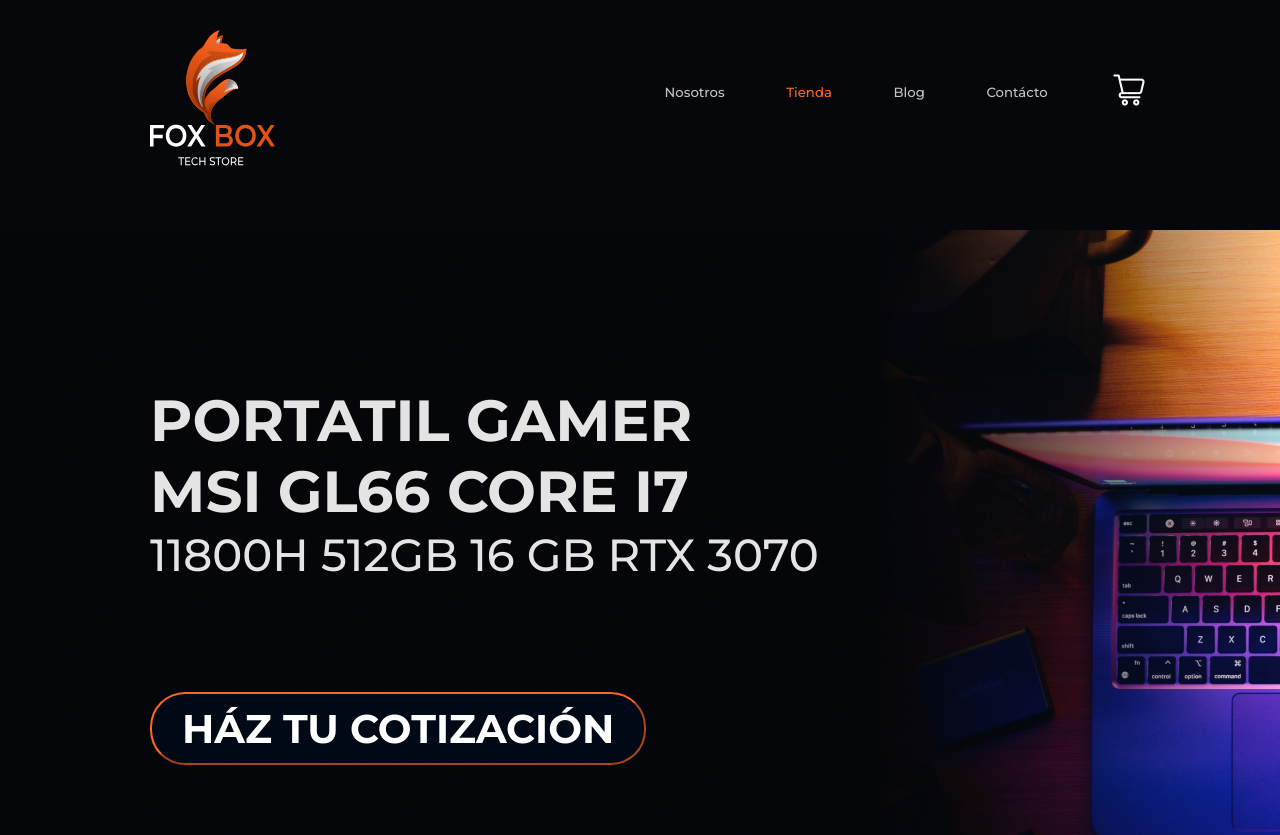
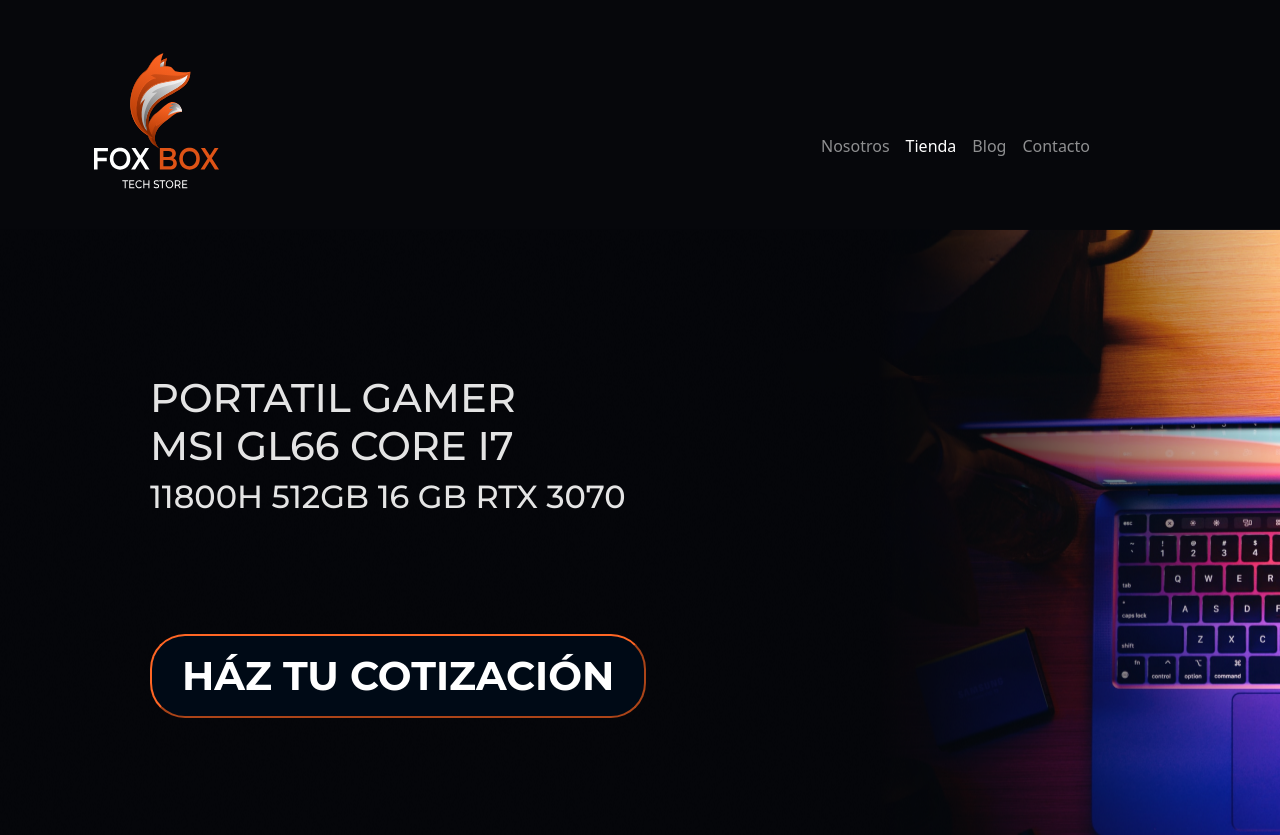
Before and after one commit to Verminius/Foxbox, a plain HTML site: page tienda.html in a window 1280 px wide. Shown: the top 835 px of the page. Drawn offline with nearby package versions, Linux system fonts and the light colour scheme.

Commit message:
organizados detalles

```diff
--- a/css/style.css
+++ b/css/style.css
@@ -352,9 +352,14 @@ contenedorTituloCard {
 
 /* Tienda */
 
+.navBg {
+  background-color: rgba(0, 0, 0, 0);
+}
+
 .contenedorHeaderTienda {
   background-image: url(../img/fondoHeadertienda.png);
   height: auto;
+  width: auto;
 }
 
 .contenedorMenuFiltros {
--- a/tienda.html
+++ b/tienda.html
@@ -5,12 +5,23 @@
     <meta http-equiv="X-UA-Compatible" content="IE=edge" />
     <meta name="viewport" content="width=, initial-scale=1.0" />
     <title>FoxBox | Tienda</title>
+
+    <!--CSS Propio-->
     <link rel="stylesheet" href="css/style.css" />
+
+    <!--Font-->
     <link
       href="https://fonts.googleapis.com/css2?family=Montserrat:wght@100;400;500;700&display=swap"
       rel="stylesheet"
     />
+
+    <!--Favicon-->
     <link rel="shortcut icon" href="img/fbFavicon.png" type="image/x-icon" />
+
+    <!--Bootstrap-->
+    <link href="https://cdn.jsdelivr.net/npm/bootstrap@5.1.3/dist/css/bootstrap.min.css" rel="stylesheet" integrity="sha384-1BmE4kWBq78iYhFldvKuhfTAU6auU8tT94WrHftjDbrCEXSU1oBoqyl2QvZ6jIW3" crossorigin="anonymous">
+
+
   </head>
   <body>
     <div class="bodyBoxNosotros">
@@ -18,40 +29,37 @@
       <!-- Header -->
 
       <header class="contenedorHeaderTienda">
-        <div class="barraNav">
-          <a class="logoFoxbox" href="index.html"
-            ><img
-              class="logoFoxboximg"
-              src="img/logoFoxBox.svg"
-              alt="Logo de la página FoxBox"
-          /></a>
 
-          <div class="nav">
-            <nav>
-              <ul>
-                <li class="navItem">
-                  <h5><a class="navBoton" href="nosotros.html">Nosotros</a></h5>
+        <!--navbar-->
+
+      <div class="container">
+        <nav class="navbar navbar-expand-lg navbar-dark navBg pt-5">
+          <div class="container-fluid">
+            <a href="index.html" class="navbar-brand pd-5"> <img src="img/logoFoxBox.svg" alt="Home"></a>
+            <button class="navbar-toggler" type="button" data-bs-toggle="collapse" data-bs-target="#navbarSupportedContent" aria-controls="navbarSupportedContent" aria-expanded="false" aria-label="Toggle navigation">
+              <span class="navbar-toggler-icon"></span>
+            </button>
+          </div>
+
+            <div class="collapse navbar-collapse ">
+              <ul class="navbar-nav">
+                <li class="nav-item">
+                  <a href="" class="nav-link ">Nosotros</a>
                 </li>
-                <li class="navItem">
-                  <h5><a class="navBoton active" href="tienda.html">Tienda</a></h5>
+                <li class="nav-item">
+                  <a href="" class="nav-link active">Tienda</a>
                 </li>
-                <li class="navItem">
-                  <h5><a class="navBoton" href="blog.html">Blog</a></h5>
+                <li class="nav-item">
+                  <a href="" class="nav-link ">Blog</a>
                 </li>
-                <li class="navItem">
-                  <h5><a class="navBoton" href="contacto.html">Contácto</a></h5>
-                </li>
-                <li class="carritoDeCompras navItem">
-                  <a class="navBoton" href=""></a>
-                  <img
-                    src="/img/carritoDeCompras.png"
-                    alt="carrito de compras"
-                  />
+                <li class="nav-item">
+                  <a href="" class="nav-link ">Contacto</a>
                 </li>
               </ul>
-            </nav>
-          </div>
-        </div>
+            </div>
+
+        </nav>
+      </div>
 
         <section class="contenedor textosHeader">
           <h1 class="tituloHeader">
@@ -442,6 +450,8 @@
       </main>
     </div>
 
+    <!--Footer-->
+
     <footer class="contenedor contenedorFooter">
       <section class="contenedorCopy">
         <h5>
@@ -465,5 +475,9 @@
       </section>
     </footer>
 
+    <!--JS Bootstrap-->
+    <script src="https://cdn.jsdelivr.net/npm/bootstrap@5.1.3/dist/js/bootstrap.bundle.min.js" integrity="sha384-ka7Sk0Gln4gmtz2MlQnikT1wXgYsOg+OMhuP+IlRH9sENBO0LRn5q+8nbTov4+1p" crossorigin="anonymous"></script>
+
+
   </body>
 </html>
```
